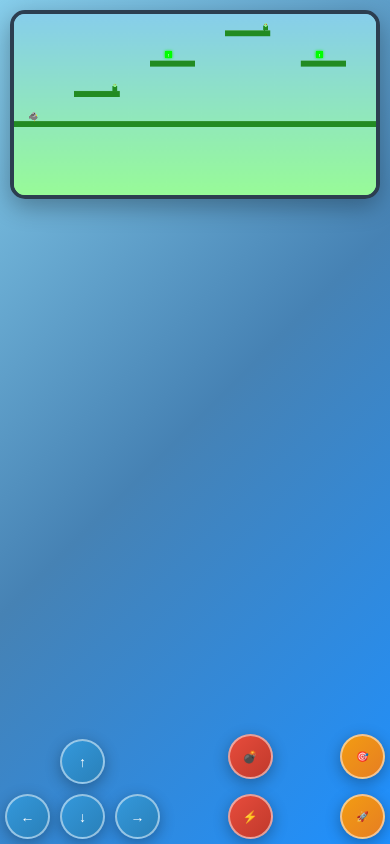
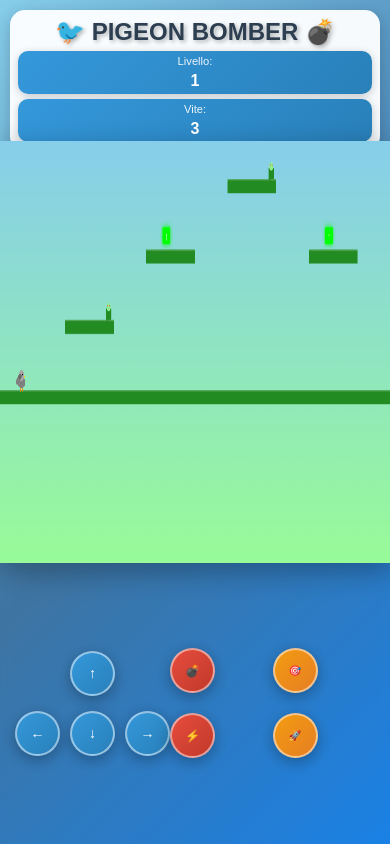
Before and after one commit to ukitke/pigeon-bomber-mobile, a plain HTML site: page index.html in a window 390 px wide. Both pictures are taken after a click on the button "INIZIA GIOCO". Drawn offline with Linux system fonts and the light colour scheme; animation ran at ten frames a second.

Commit message:
Add files via upload

```diff
--- a/game.js
+++ b/game.js
@@ -64,10 +64,10 @@ class Game {
         // Mobile controls
         this.mobileControls = null;
 
-        // Debug system
+        // Debug system - DISABLED ON MOBILE
         this.debugMessages = [];
-        this.debugEnabled = true;
-        this.createDebugUI();
+        this.debugEnabled = false;
+        // this.createDebugUI(); // Disabled on mobile
     }
 
     // Debug System
--- a/mobile-controls.js
+++ b/mobile-controls.js
@@ -16,18 +16,20 @@ class MobileControls {
         const buttons = document.querySelectorAll('.control-btn');
 
         buttons.forEach(button => {
-            // Touch events for mobile
+            // Touch events for mobile - optimized for fluidity
             button.addEventListener('touchstart', (e) => {
                 e.preventDefault();
+                e.stopPropagation();
                 this.handleButtonPress(button.dataset.action);
                 button.classList.add('active');
-            });
+            }, { passive: false });
 
             button.addEventListener('touchend', (e) => {
                 e.preventDefault();
+                e.stopPropagation();
                 this.handleButtonRelease(button.dataset.action);
                 button.classList.remove('active');
-            });
+            }, { passive: false });
 
             // Mouse events for desktop testing
             button.addEventListener('mousedown', (e) => {
@@ -79,18 +81,41 @@ class MobileControls {
             }
         });
 
-        // Prevent default touch behaviors
+        // Global touch event handlers for multi-touch support
+        this.setupGlobalTouchHandlers();
+
+        // Prevent default touch behaviors on controls
         document.addEventListener('touchstart', (e) => {
             if (e.target.classList.contains('control-btn')) {
                 e.preventDefault();
             }
-        });
+        }, { passive: false });
 
         document.addEventListener('touchmove', (e) => {
             if (e.target.classList.contains('control-btn')) {
                 e.preventDefault();
             }
-        });
+        }, { passive: false });
+    }
+
+    setupGlobalTouchHandlers() {
+        // Handle touch end globally to catch missed releases
+        document.addEventListener('touchend', (e) => {
+            // Check if touch ended outside any control button
+            const endedOutside = !e.target.classList.contains('control-btn');
+            if (endedOutside) {
+                // Release all buttons when touch ends outside
+                this.activeButtons.forEach(action => {
+                    this.executeAction(action, false);
+                });
+                this.activeButtons.clear();
+
+                // Remove active class from all buttons
+                document.querySelectorAll('.control-btn').forEach(btn => {
+                    btn.classList.remove('active');
+                });
+            }
+        }, { passive: false });
     }
 
     handleButtonPress(action) {
@@ -169,6 +194,7 @@ class MobileControls {
     }
 
     update() {
+        // Mobile controls update - no debug needed
         // Continuous updates for mobile controls if needed
         // This can be used for analog stick simulation or other advanced controls
     }
--- a/style.css
+++ b/style.css
@@ -375,44 +375,114 @@ body {
     }
 }
 
-/* MOBILE ONLY - Clean mobile interface */
+/* MOBILE ONLY - Ultra clean interface with perfect proportions */
 @media (max-width: 768px) {
-    /* Hide debug panel completely on mobile */
-    #debugPanel {
-        display: none !important;
-    }
-
-    /* Hide controls explanation on mobile */
+    /* Hide ALL unnecessary elements on mobile */
+    #debugPanel,
     .controls-info {
         display: none !important;
     }
 
-    /* Hide game header on mobile after game starts */
-    body.game-started .game-header {
+    /* Small header - 1/6 of screen */
+    .game-header {
+        height: 16.67vh !important; /* 1/6 */
+        padding: 8px !important;
+        margin-bottom: 0 !important;
+    }
+
+    .game-header h1 {
+        font-size: 1.5em !important;
+        margin-bottom: 5px !important;
+    }
+
+    .game-info {
+        gap: 5px !important;
+    }
+
+    .info-item {
+        min-width: 60px !important;
+        padding: 4px 6px !important;
+    }
+
+    .info-item .label {
+        font-size: 0.7em !important;
+    }
+
+    .info-item span:last-child {
+        font-size: 1em !important;
+    }
+
+    /* Game canvas - 3/6 (50%) of screen */
+    body.game-started #gameCanvas {
+        position: fixed;
+        top: 16.67vh; /* Start after header */
+        left: 0;
+        width: 100vw !important;
+        height: 50vh !important; /* 3/6 of screen */
+        border: none;
+        border-radius: 0;
+        margin: 0;
+        padding: 0;
+    }
+
+    /* Mobile controls - 2/6 of screen at bottom */
+    body.game-started .mobile-controls {
+        position: fixed !important;
+        bottom: 0 !important;
+        left: 0 !important;
+        right: 0 !important;
+        height: 33.33vh !important; /* 2/6 */
+        justify-content: space-around !important;
+        align-items: center !important;
+        z-index: 1000 !important;
+        padding: 15px !important;
+        background: rgba(0, 0, 0, 0.1) !important;
+        backdrop-filter: blur(5px) !important;
+    }
+
+    /* Optimize control layout for fluidity */
+    body.game-started .movement-controls {
+        flex: 1 !important;
+        justify-content: center !important;
+        gap: 15px !important;
+    }
+
+    body.game-started .action-controls {
+        flex: 1 !important;
+        justify-content: center !important;
+        gap: 20px !important;
+    }
+
+    body.game-started .special-controls {
+        flex: 1 !important;
+        justify-content: center !important;
+        gap: 20px !important;
+    }
+
+    /* Menu covers everything initially */
+    body:not(.game-started) #gameMenu {
+        position: fixed !important;
+        top: 0 !important;
+        left: 0 !important;
+        width: 100vw !important;
+        height: 100vh !important;
+        display: flex !important;
+        background: rgba(0, 0, 0, 0.9) !important;
+    }
+
+    /* Hide canvas when menu is shown */
+    body:not(.game-started) #gameCanvas {
         display: none !important;
     }
 
-    /* Hide game header when menu is shown */
-    body:not(.game-started) .game-header {
+    /* Hide mobile controls when menu is shown */
+    body:not(.game-started) .mobile-controls {
         display: none !important;
     }
 
-    /* Ensure mobile controls stay visible during game */
-    body.game-started .mobile-controls {
-        display: flex !important;
-    }
-
-    /* Make canvas full width on mobile */
-    #gameCanvas {
-        width: 100%;
-        max-width: none;
-        height: auto;
-        margin-bottom: 0;
-    }
-
-    /* Show menu initially on mobile */
-    body:not(.game-started) #gameMenu {
-        display: flex !important;
+    /* Hide header when menu is shown */
+    body:not(.game-started) .game-header {
+        display: none !important;
     }
 }
 
```
